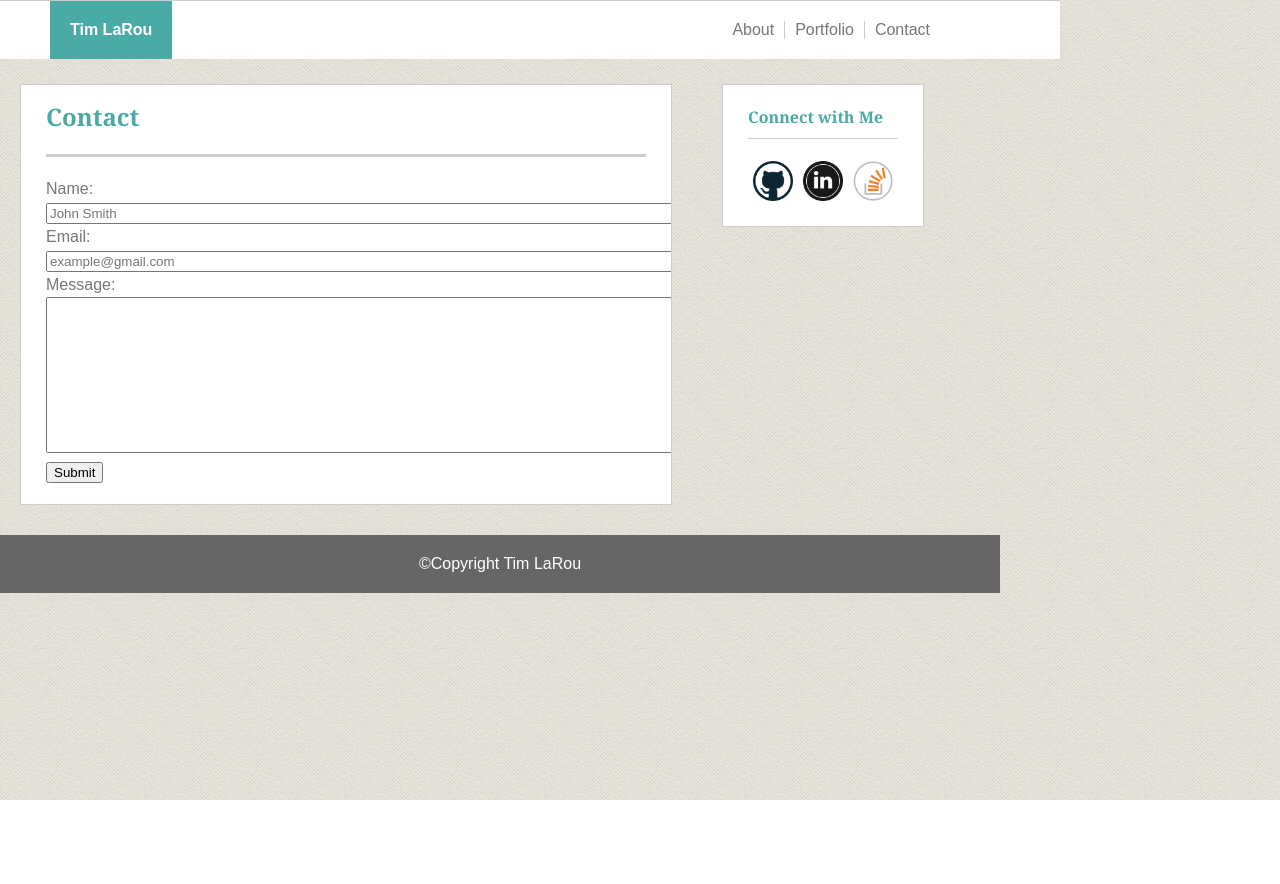
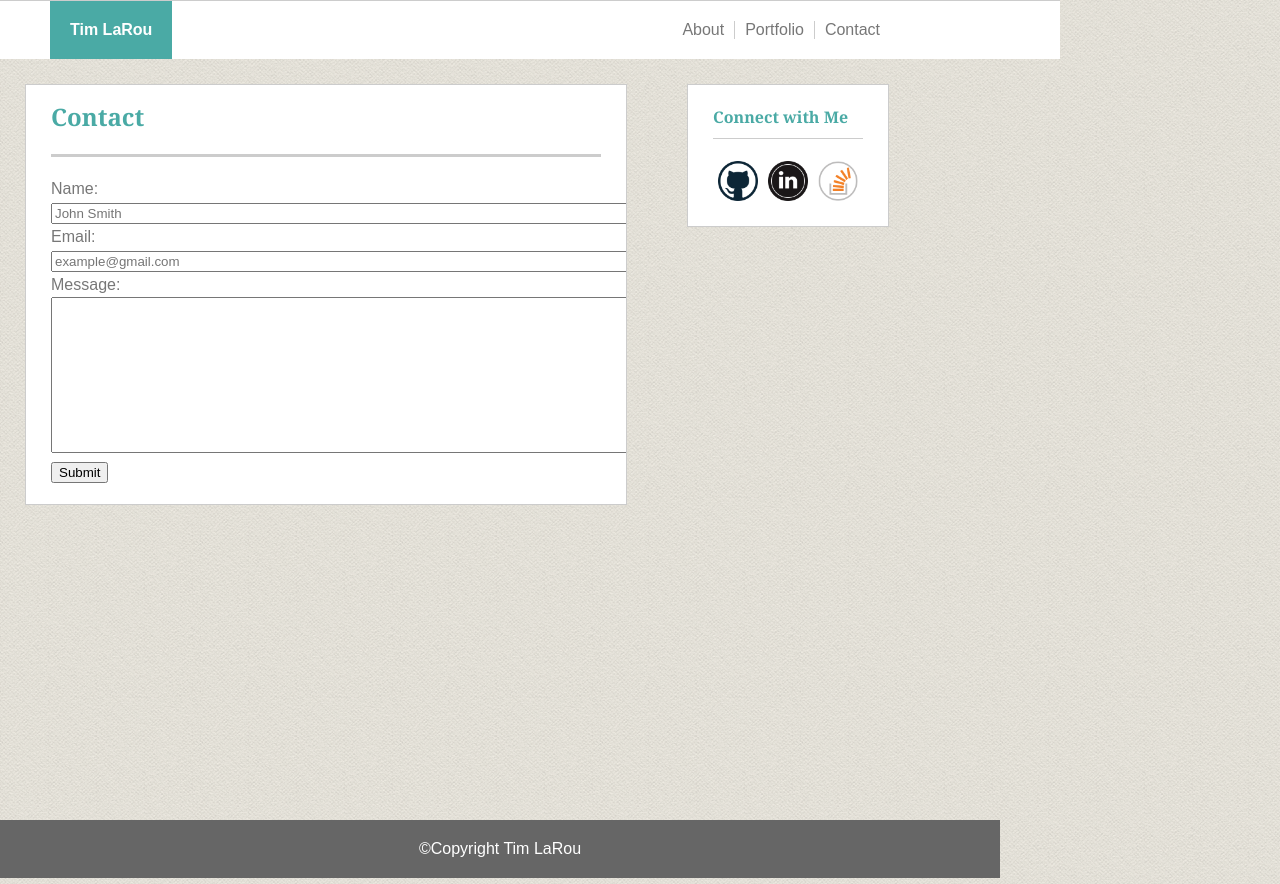
Before and after one commit to Larou-Tim/Basic-Portfolio, a PHP site: page /contact.html in a window 1280 px wide. Before the commit the page ends 800 px from the top, so only its background shows below. Run offline with PHP 8.4, Linux system fonts and the light colour scheme.

Commit message:
Sticky footer

```diff
--- a/assets/css/style.css
+++ b/assets/css/style.css
@@ -1,3 +1,7 @@
+/** {
+	margin: 0;
+}*/
+
 body {
 	background: url(../images/wov.png) repeat 0 0;
 	width: 960px;
@@ -35,16 +39,16 @@ h4 {
 	width: 40px;
 	margin: 0px 5px 25px;
 }
-.about-box {
+.main-box {
 
 	background-color: #ffffff;
 	border: thin solid #cccccc ;
 	float: left;
 	line-height: 150%;
-	margin: 0 20px 30px 20px;
+	margin: 0 25px 30px 25px;
 	overflow: auto;
 	padding: 0 25px 20px 25px;
-	width: 600px;
+	width: 550px;
 
 }
 a {
@@ -55,7 +59,7 @@ a {
 	border: thin solid #cccccc ;
 	float: left;
 	padding: 0 25px 0 25px;
-	margin: 0 30px 0 30px;
+	margin: 0 35px 0 35px;
 	background-color: #ffffff;
 
 	width: 150px;
@@ -67,7 +71,7 @@ footer {
 	float: left;
 	background-color: #666666;
 	color: white;
-	width: 960px;
+	width: 100%;
 	text-align: center;
 }
 .nav-bar {
@@ -77,7 +81,7 @@ footer {
 }
 
 .nLeft {
-	margin-left: 550px;
+	margin-left: 500px;
 	border-right: thin solid #cccccc;
 }
 .nMid {
@@ -97,7 +101,21 @@ footer {
 	margin-bottom: 25px;
 	background-color: #ffffff;
 	border-top: thin solid #cccccc ;
-	width: 960px;
+	width: 100%;
 	overflow: auto;
 
 }
+
+
+html, body {
+	height: 100%;
+}
+.wrapper {
+	min-height: 100%;
+	height: auto !important;
+	height: 100%;
+	margin: 0 auto -4em;
+}
+.footer, .push {
+	height: 4em;
+}
--- a/contact.html
+++ b/contact.html
@@ -21,19 +21,19 @@
 </div>
 
 
-<!-- <div class="Main-Sec"> -->
+<div class="wrapper">
 
-	<section class="about-box">
+	<section class="main-box">
 		<h1>Contact</h1>
 		<article >
 		    <form action="" method="POST" enctype="multipart/form-data">
 			    <input name="action" value="submit" type="hidden" >
 			    Name:<br>
-			    <input  placeholder="John Smith" name="name" size="80" type="text">
+			    <input  placeholder="John Smith" name="name" size="70" type="text">
 			    <br>Email:<br>
-			    <input  placeholder="example@gmail.com" name="email" size="80" type="text">
+			    <input  placeholder="example@gmail.com" name="email" size="70" type="text">
 			    <br>Message:<br>
-			    <textarea name="message" rows="10" cols="81">
+			    <textarea name="message" rows="10" cols="71">
 			    </textarea><br>
 			    <input value="Submit" type="submit">
 		    </form>
@@ -44,17 +44,23 @@
 		<aside >
 			<h4>Connect with Me</h4>
 			<a href="https://github.com/Larou-Tim/" target="_blank">
-				<img class="link-img" src='assets/images/github.png' alt='github link'></a>
+				<img class="link-img" src='assets/images/github.png' alt='github link'>
+			</a>
 			<a href="https://www.linkedin.com/" target="_blank">
-				<img class="link-img" src="assets/images/linkedin.png" alt='linkedin link'> </a>
+				<img class="link-img" src="assets/images/linkedin.png" alt='linkedin link'>
+			</a>
 			<a href="http://stackoverflow.com/" target="_blank">
-				<img class="link-img" src="assets/images/stackoverflow.png" alt='stackoverflow link'> </a>
+				<img class="link-img" src="assets/images/stackoverflow.png" alt='stackoverflow link'>
+			</a>
 		</aside>
 	</section>
 
-<!-- </div>	 -->
+	<div class="push"></div>
+</div>
 
-<footer>&copy;Copyright Tim LaRou</footer>
+<div class="footer">
+	<footer>&copy;Copyright Tim LaRou</footer>
+</div>
 
 
 
```
Also changed, not shown: index.html (+7 -8 lines), portfolio.html (+7 -6 lines).
